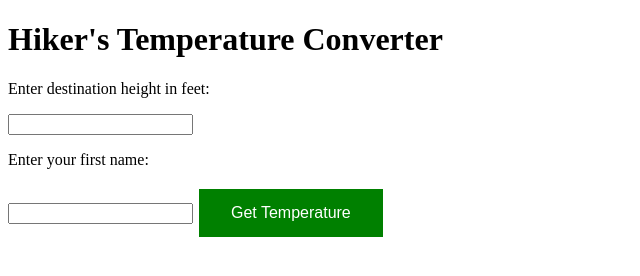
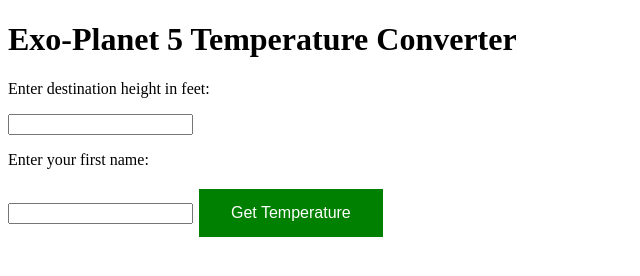
Before and after one commit to AtkinsAnn/TemperatureCalculator, a plain HTML site: page index.html in a window 1280 px wide. Shown: the whole page, without its empty margins (0-640 px from the left). Drawn offline with Linux system fonts and the light colour scheme.

Commit message:
Update index.html

```diff
--- a/index.html
+++ b/index.html
@@ -11,10 +11,9 @@
          var y = (-10 * x) + 20;
          var name = document.getElementById("name").value;
          document.getElementById("output").innerHTML = name;
-         document.getElementById("outputb").innerHTML= "The temperature is " + y.toString() + "Degrees Celsius.";
+         document.getElementById("outputb").innerHTML= "The temperature is " + y.toString() + " Degrees Celsius.";
               //improve app usefullness by adding code to give cold survival advice based on temperature at the elevation
            }
-
  </script>
      <style>
 
@@ -34,9 +33,9 @@
 
      </style>
      </head>
-     <body>
-<h1>Hiker's Temperature Converter</h1>
-<p>Enter destination height in feet:</p>
+<body>
+     <h1>Exo-Planet 5 Temperature Converter</h1>
+     <p>Enter destination height in feet:</p>
           <input id="elevation" type = "number">
           <p>Enter your first name:</p>
           <input id = "name" type = "text">
```
